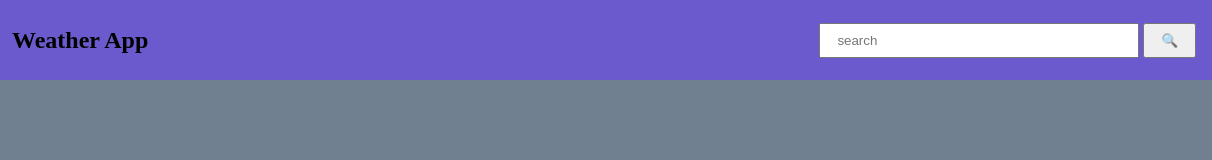
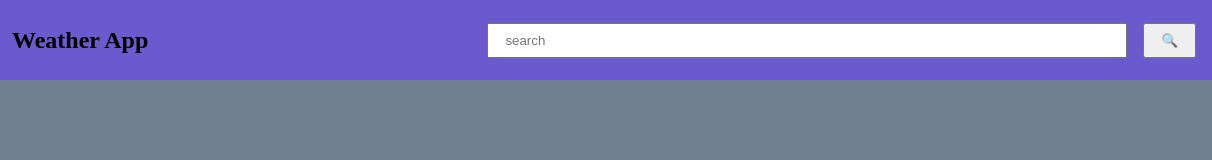
Before and after one commit to zeratheuz/weather-app, a website built with webpack: page src/template.html in a window 1280 px wide. Shown: the full height of the page, 68-1280 px from the left. Built offline with nearby package versions, Linux system fonts and the light colour scheme.

Commit message:
Update CSS

```diff
--- a/src/style.css
+++ b/src/style.css
@@ -12,6 +12,7 @@ body {
 }
 
 nav {
+  gap: 1rem;
   width: 100%;
   padding: 1rem;
   display: flex;
@@ -30,10 +31,19 @@ img {
   align-items: center;
 }
 
+.logo h2 {
+  width: max-content;
+}
+
+.search-bar {
+  gap: 1rem;
+  display: flex;
+  max-width: 50rem;
+}
+
 .search-bar #searchBar {
   padding: .5rem 1rem;
-  width: 20rem;
-  min-width: 1rem;
+  width: clamp(1rem, 50vw, 50rem)
 }
 
 .search-bar #searchBtn {
@@ -43,3 +53,11 @@ img {
 .container {
   background-color: slategray;
 }
+
+@media (max-width: 700px) {
+
+  .logo h2 {
+    display: none;
+  }
+
+}
```
